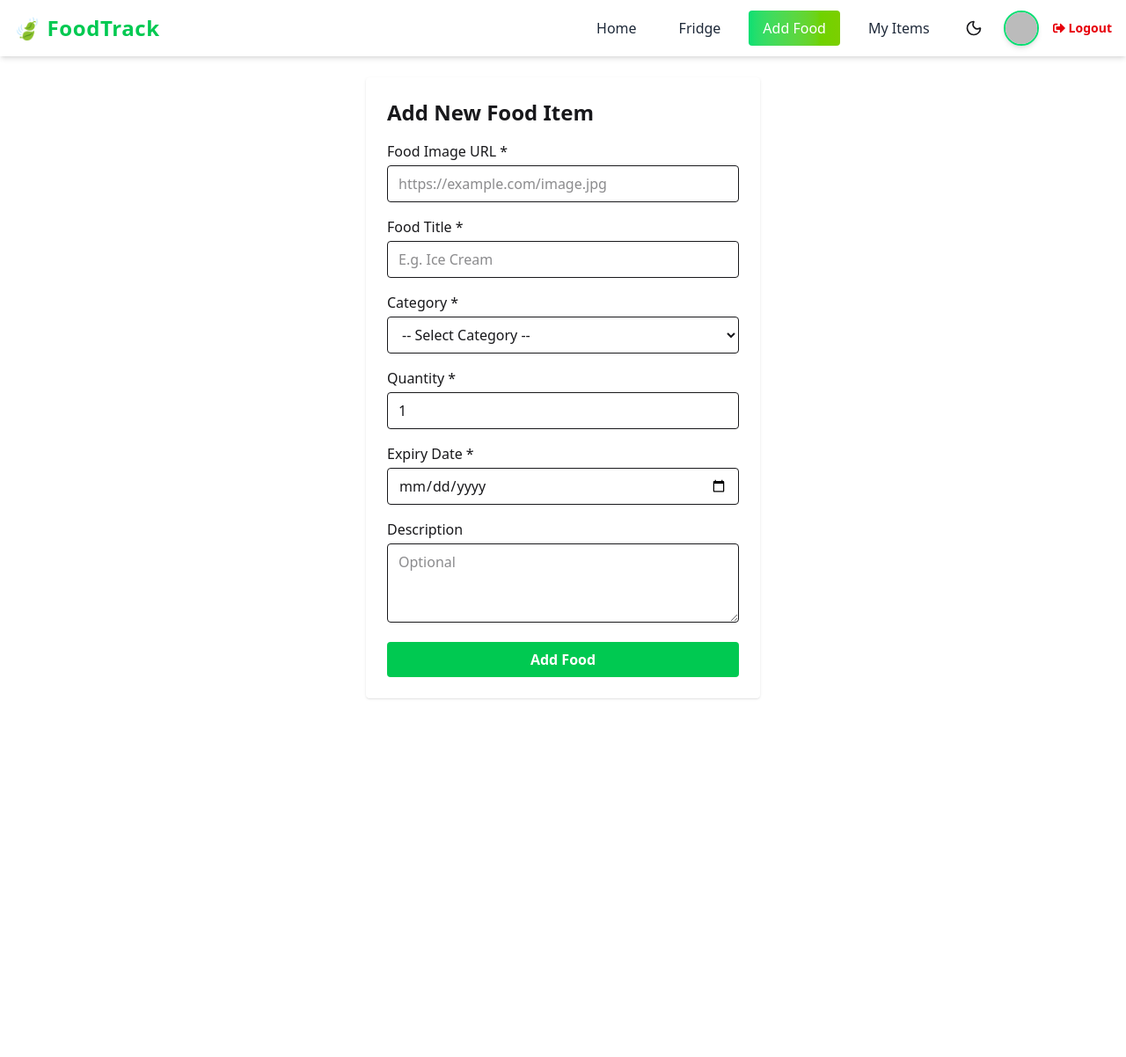
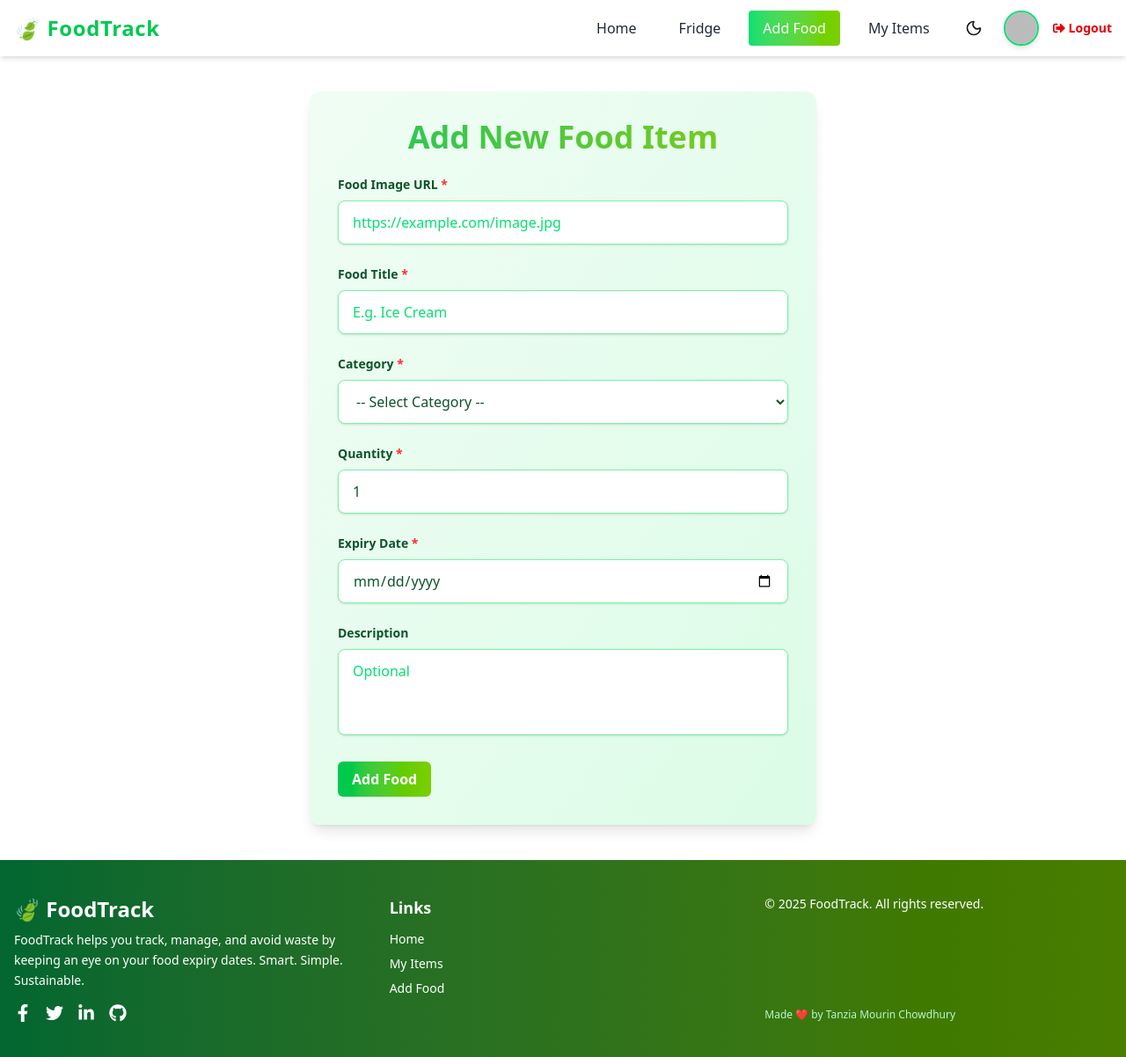
Before and after one commit to tanziamourin/food-expiry-client, a React (Vite) app: page /add-food in a window 1280 px wide. Shown: the whole page at 88% size. Before the commit the page ends 800 px from the top, so only its background shows below. Built offline with nearby package versions, Linux system fonts and the light colour scheme; no server answers; sample sign-in values are in the browser's storage.

Commit message:
add footer

```diff
--- a/src/components/Footer.jsx
+++ b/src/components/Footer.jsx
@@ -1,11 +1,69 @@
-import React from 'react';
+import React from "react";
+import { Link } from "react-router-dom";
+import { FaFacebookF, FaTwitter, FaLinkedinIn, FaGithub } from "react-icons/fa";
 
 const Footer = () => {
-    return (
+  const scrollToTop = () => {
+    window.scrollTo({
+      top: 0,
+      behavior: "smooth",
+    });
+  };
+
+  return (
+    <footer className="bg-gradient-to-r from-green-800 to-lime-700 text-white py-10 px-4 mt-10">
+      <div className="max-w-7xl mx-auto grid grid-cols-1 md:grid-cols-3 gap-8">
+        {/* Logo & Description */}
         <div>
+          <Link to="/" onClick={scrollToTop}>
+            <h2 className="text-2xl font-bold mb-2 hover:underline cursor-pointer">
+              🍃 FoodTrack
+            </h2>
+          </Link>
+          <p className="text-sm leading-relaxed">
+            FoodTrack helps you track, manage, and avoid waste by keeping an eye on your food expiry dates. Smart. Simple. Sustainable.
+          </p>
 
+          {/* Social Icons */}
+          <div className="flex space-x-4 mt-4">
+            <a href="https://facebook.com" target="_blank" rel="noreferrer" className="hover:text-green-300 text-xl">
+              <FaFacebookF />
+            </a>
+            <a href="https://twitter.com" target="_blank" rel="noreferrer" className="hover:text-green-300 text-xl">
+              <FaTwitter />
+            </a>
+            <a href="https://linkedin.com" target="_blank" rel="noreferrer" className="hover:text-green-300 text-xl">
+              <FaLinkedinIn />
+            </a>
+            <a href="https://github.com" target="_blank" rel="noreferrer" className="hover:text-green-300 text-xl">
+              <FaGithub />
+            </a>
+          </div>
         </div>
-    );
+
+        {/* Useful Links */}
+        <div>
+          <h3 className="text-lg font-semibold mb-3">Links</h3>
+          <ul className="space-y-2 text-sm">
+            <li><Link to="/" onClick={scrollToTop} className="hover:underline">Home</Link></li>
+            <li><Link to="/my-items" className="hover:underline">My Items</Link></li>
+            <li><Link to="/add-food" className="hover:underline">Add Food</Link></li>
+
+          </ul>
+        </div>
+
+        {/* Copyright */}
+        <div className="flex flex-col justify-between">
+          <p className="text-sm">
+            &copy; {new Date().getFullYear()} FoodTrack. All rights reserved.
+          </p>
+          <p className="text-xs mt-4 text-green-200">
+            Made ❤️ by Tanzia Mourin Chowdhury
+          </p>
+        </div>
+      </div>
+    </footer>
+  );
 };
 
 export default Footer;
--- a/src/index.css
+++ b/src/index.css
@@ -3,6 +3,16 @@
 
 
 /* input css */
+.bg-gradient-text {
+  background: linear-gradient(90deg, #22c55e, #84cc16); /* from green-500 (#22c55e) to lime-500 (#84cc16) */
+  -webkit-background-clip: text;
+  -webkit-text-fill-color: transparent;
+  background-clip: text;
+  text-fill-color: transparent;
+}
+.bg-gradient{
+   background: linear-gradient(90deg, #22c55e, #84cc16);
+}
 .custom-input {
   @apply w-full p-3 border border-gray-300 rounded-lg focus:outline-none focus:ring-2 focus:ring-green-500;
 }
--- a/src/pages/FoodCard.jsx
+++ b/src/pages/FoodCard.jsx
@@ -1,14 +1,15 @@
 import React from "react";
+import { useNavigate } from "react-router-dom"; // also fix: from "react-router" ➜ "react-router-dom"
 
-const FoodCard = ({ item, onSeeDetails }) => {
+const FoodCard = ({ item }) => {
+  const navigate = useNavigate(); // ✅ Move here
+
   const { _id, title, image, category, quantity, expiryDate } = item;
 
-  // Check if expired
   const isExpired = new Date(expiryDate) < new Date();
 
   return (
     <div className="bg-green-50 dark:bg-green-900 border border-green-300 dark:border-green-700 rounded-2xl shadow-md p-4 flex flex-col justify-between">
-      {/* Food Image */}
       <img
         src={image}
         alt={title}
@@ -16,29 +17,24 @@ const FoodCard = ({ item, onSeeDetails }) => {
         loading="lazy"
       />
 
-      {/* Title */}
       <h3 className="text-xl font-semibold text-green-900 dark:text-green-200 mb-2">
         {title}
       </h3>
 
-      {/* Category */}
       <p className="text-green-800 dark:text-green-300 mb-1">Category: {category}</p>
 
-      {/* Quantity */}
       <p className="text-green-700 dark:text-green-400 font-medium mb-3">
         Quantity: {quantity}
       </p>
 
-      {/* Expired Badge */}
       {isExpired && (
-        <span className="inline-block mb-3 px-3 py-1 bg-red-600 w-25 text-white text-sm  rounded-full font-semibold">
+        <span className="inline-block mb-3 px-3 py-1 bg-red-600 w-25 text-white text-sm rounded-full font-semibold">
           Expired
         </span>
       )}
 
-      {/* See Details Button */}
       <button
-        onClick={() => onSeeDetails(_id)}
+        onClick={() => navigate(`/foods/${_id}`)}
         className="mt-auto bg-gradient-to-r from-green-500 to-lime-500 hover:from-lime-500 hover:to-green-500 text-white font-semibold rounded-md px-4 py-2 transition"
       >
         See Details
--- a/src/pages/Fridge.jsx
+++ b/src/pages/Fridge.jsx
@@ -34,8 +34,8 @@ const Fridge = () => {
 
   return (
     <div className="max-w-7xl mx-auto px-6 py-12 bg-white dark:bg-gray-900 rounded-2xl shadow-xl border border-green-200 dark:border-green-700 transition-colors duration-300">
-      <h2 className="text-4xl font-extrabold text-center text-green-700 dark:text-green-400 mb-10 drop-shadow-md">
-        🧊 My Fridge
+      <h2 className="text-4xl font-extrabold text-center bg-gradient-text bg-gradient-text mb-10 drop-shadow-md">
+         My Fridge
       </h2>
 
       {/* Search + Filter UI */}
--- a/src/pages/private/AddFood.jsx
+++ b/src/pages/private/AddFood.jsx
@@ -19,7 +19,11 @@ const AddFood = () => {
   const [loading, setLoading] = useState(false);
 
   if (!user) {
-    return <p>Please log in to add food items.</p>;
+    return (
+      <p className="text-center text-red-500 mt-8">
+        Please log in to add food items.
+      </p>
+    );
   }
 
   const handleChange = (e) => {
@@ -63,7 +67,6 @@ const AddFood = () => {
       if (res.ok) {
         toast.success("Food item added successfully!");
 
-        // Clear form
         setFormData({
           image: "",
           title: "",
@@ -73,7 +76,6 @@ const AddFood = () => {
           description: "",
         });
 
-        // Redirect after short delay to let toast show
         setTimeout(() => {
           navigate("/my-items");
         }, 1200);
@@ -90,45 +92,70 @@ const AddFood = () => {
   };
 
   return (
-    <div className="max-w-md mx-auto p-6 bg-white rounded shadow mt-6">
-      <h2 className="text-2xl font-bold mb-4">Add New Food Item</h2>
-      <form onSubmit={handleSubmit} className="space-y-4">
+    <div className="max-w-xl mx-auto p-8 rounded-xl shadow-lg bg-gradient-to-br from-green-50 to-green-100 dark:from-green-900 dark:to-green-800 transition-colors duration-500 mt-10">
+      <h1 className="text-4xl font-extrabold bg-gradient-text mb-6 text-center">
+       <span className=" "> Add New</span> Food Item
+      </h1>
+      <form onSubmit={handleSubmit} className="space-y-6">
+        {/* Image URL */}
         <div>
-          <label className="block font-medium mb-1">Food Image URL *</label>
+          <label
+            htmlFor="image"
+            className="block mb-2 text-sm font-semibold text-green-900 dark:text-green-200"
+          >
+            Food Image URL <span className="text-red-500">*</span>
+          </label>
           <input
             type="url"
+            id="image"
             name="image"
             value={formData.image}
             onChange={handleChange}
+            placeholder="https://example.com/image.jpg"
             required
-            placeholder="https://example.com/image.jpg"
-            className="w-full border rounded px-3 py-2"
+            className="w-full rounded-lg border border-green-300 dark:border-green-700 bg-white dark:bg-green-900 px-4 py-3 text-green-900 dark:text-green-200 placeholder-green-400 dark:placeholder-green-600 shadow-sm focus:outline-none focus:ring-3 focus:ring-green-400 dark:focus:ring-green-600 transition"
           />
         </div>
 
+        {/* Title */}
         <div>
-          <label className="block font-medium mb-1">Food Title *</label>
+          <label
+            htmlFor="title"
+            className="block mb-2 text-sm font-semibold text-green-900 dark:text-green-200"
+          >
+            Food Title <span className="text-red-500">*</span>
+          </label>
           <input
             type="text"
+            id="title"
             name="title"
             value={formData.title}
             onChange={handleChange}
+            placeholder="E.g. Ice Cream"
             required
-            placeholder="E.g. Ice Cream"
-            className="w-full border rounded px-3 py-2"
+            className="w-full rounded-lg border border-green-300 dark:border-green-700 bg-white dark:bg-green-900 px-4 py-3 text-green-900 dark:text-green-200 placeholder-green-400 dark:placeholder-green-600 shadow-sm focus:outline-none focus:ring-3 focus:ring-green-400 dark:focus:ring-green-600 transition"
           />
         </div>
 
+        {/* Category */}
         <div>
-          <label className="block font-medium mb-1">Category *</label>
+          <label
+            htmlFor="category"
+            className="block mb-2 text-sm font-semibold text-green-900 dark:text-green-200"
+          >
+            Category <span className="text-red-500">*</span>
+          </label>
           <select
+            id="category"
             name="category"
             value={formData.category}
             onChange={handleChange}
             required
-            className="w-full border rounded px-3 py-2"
+            className="w-full rounded-lg border border-green-300 dark:border-green-700 bg-white dark:bg-green-900 px-4 py-3 text-green-900 dark:text-green-200 shadow-sm focus:outline-none focus:ring-3 focus:ring-green-400 dark:focus:ring-green-600 transition"
           >
-            <option value="">-- Select Category --</option>
+            <option value="" disabled>
+              -- Select Category --
+            </option>
             <option value="Dairy">Dairy</option>
             <option value="Meat">Meat</option>
             <option value="Vegetables">Vegetables</option>
@@ -139,47 +166,69 @@ const AddFood = () => {
           </select>
         </div>
 
+        {/* Quantity */}
         <div>
-          <label className="block font-medium mb-1">Quantity *</label>
+          <label
+            htmlFor="quantity"
+            className="block mb-2 text-sm font-semibold text-green-900 dark:text-green-200"
+          >
+            Quantity <span className="text-red-500">*</span>
+          </label>
           <input
             type="number"
+            id="quantity"
             name="quantity"
             min="1"
             value={formData.quantity}
             onChange={handleChange}
             required
-            className="w-full border rounded px-3 py-2"
+            className="w-full rounded-lg border border-green-300 dark:border-green-700 bg-white dark:bg-green-900 px-4 py-3 text-green-900 dark:text-green-200 placeholder-green-400 dark:placeholder-green-600 shadow-sm focus:outline-none focus:ring-3 focus:ring-green-400 dark:focus:ring-green-600 transition"
           />
         </div>
 
+        {/* Expiry Date */}
         <div>
-          <label className="block font-medium mb-1">Expiry Date *</label>
+          <label
+            htmlFor="expiryDate"
+            className="block mb-2 text-sm font-semibold text-green-900 dark:text-green-200"
+          >
+            Expiry Date <span className="text-red-500">*</span>
+          </label>
           <input
             type="date"
+            id="expiryDate"
             name="expiryDate"
             value={formData.expiryDate}
             onChange={handleChange}
             required
-            className="w-full border rounded px-3 py-2"
+            className="w-full rounded-lg border border-green-300 dark:border-green-700 bg-white dark:bg-green-900 px-4 py-3 text-green-900 dark:text-green-200 shadow-sm focus:outline-none focus:ring-3 focus:ring-green-400 dark:focus:ring-green-600 transition"
           />
         </div>
 
+        {/* Description */}
         <div>
-          <label className="block font-medium mb-1">Description</label>
+          <label
+            htmlFor="description"
+            className="block mb-2 text-sm font-semibold text-green-900 dark:text-green-200"
+          >
+            Description
+          </label>
           <textarea
+            id="description"
             name="description"
             value={formData.description}
             onChange={handleChange}
             placeholder="Optional"
-            className="w-full border rounded px-3 py-2"
             rows={3}
+            className="w-full rounded-lg border border-green-300 dark:border-green-700 bg-white dark:bg-green-900 px-4 py-3 text-green-900 dark:text-green-200 placeholder-green-400 dark:placeholder-green-600 shadow-sm focus:outline-none focus:ring-3 focus:ring-green-400 dark:focus:ring-green-600 transition resize-none"
           />
         </div>
 
+        {/* Submit Button */}
         <button
           type="submit"
           disabled={loading}
-          className="w-full bg-green-500 hover:bg-green-600 text-white font-semibold py-2 rounded transition"
+          className="mt-auto bg-gradient-to-r from-green-500 to-lime-500 hover:from-lime-500 hover:to-green-500 text-white font-semibold rounded-md px-4 py-2 transition disabled:opacity-50 disabled:cursor-not-allowed"
         >
           {loading ? "Adding..." : "Add Food"}
         </button>
```
